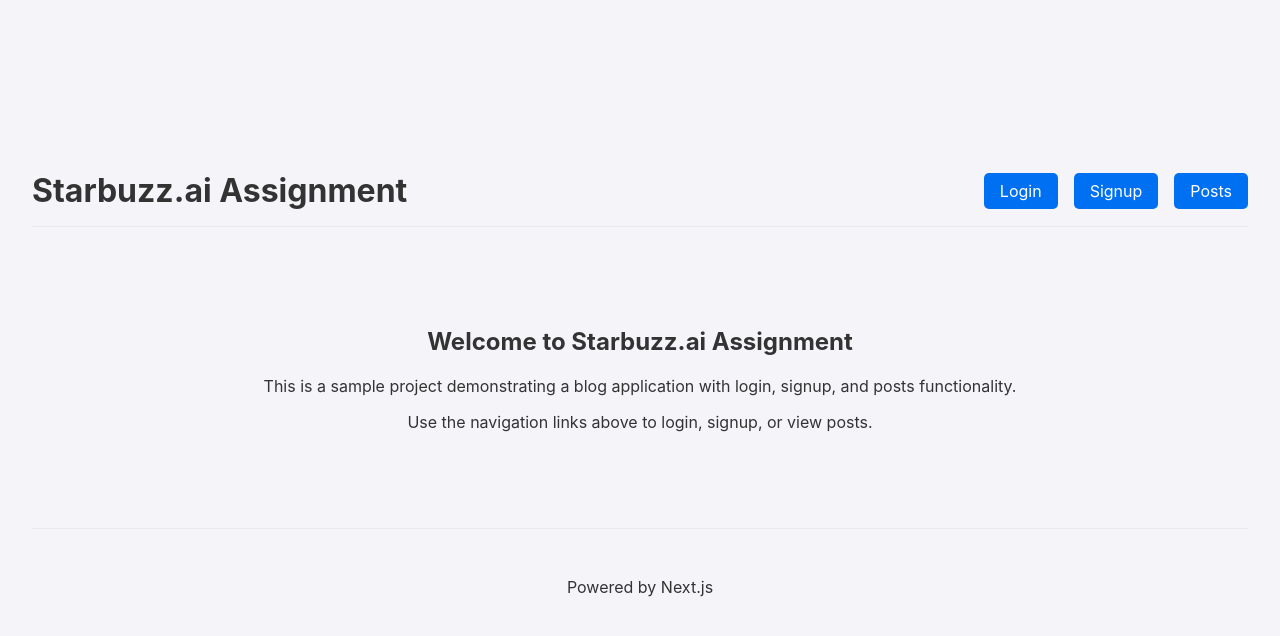
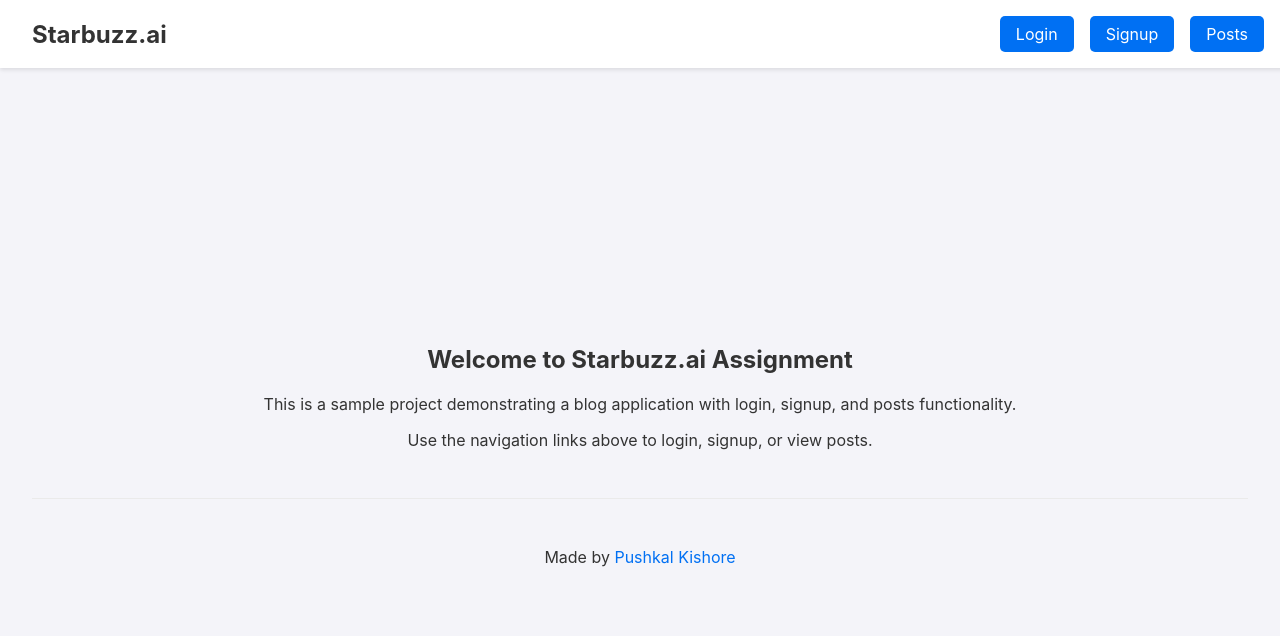
Before and after one commit to pushkalkishore/starbuzz-assignment, a Next.js app in the folder blog-frontend/: page / in a window 1280 px wide. Shown: the top 636 px of the page. Built offline with nearby package versions, Linux system fonts and the light colour scheme.

Commit message:
UI modifications

```diff
--- a/blog-frontend/pages/index.js
+++ b/blog-frontend/pages/index.js
@@ -4,7 +4,7 @@ export default function Home() {
   return (
     <div className="container">
       <header className="header">
-        <h1>Starbuzz.ai Assignment</h1>
+        <h1>Starbuzz.ai</h1>
         <nav className="nav">
           <Link href="/login">Login</Link>
           <Link href="/signup">Signup</Link>
@@ -22,7 +22,12 @@ export default function Home() {
       </main>
 
       <footer className="footer">
-        <p>Powered by Next.js</p>
+        <p>
+          Made by{" "}
+          <a href="https://www.linkedin.com/in/your-linkedin-profile-url">
+            Pushkal Kishore
+          </a>
+        </p>
       </footer>
     </div>
   );
--- a/blog-frontend/styles/globals.css
+++ b/blog-frontend/styles/globals.css
@@ -28,21 +28,28 @@ a:hover {
 
 .header {
   display: flex;
-  width: 100%;
   justify-content: space-between;
   align-items: center;
-  padding: 1rem 0;
-  border-bottom: 1px solid #eaeaea;
+  width: 100%;
+  padding: 1rem 2rem;
+  background-color: #ffffff;
+  box-shadow: 0 2px 4px rgba(0, 0, 0, 0.1);
+  position: fixed;
+  top: 0;
+  left: 0;
+  right: 0;
+  z-index: 1000;
 }
 
 .header h1 {
-  font-size: 2rem;
+  font-size: 1.5rem;
   margin: 0;
 }
 
 .nav {
   display: flex;
   gap: 1rem;
+  margin-right: 3rem;
 }
 
 .nav a {
@@ -59,8 +66,9 @@ a:hover {
 }
 
 .main {
-  padding: 5rem 0;
+  padding: 5rem 2rem 2rem;
   text-align: center;
+  margin-top: 60px; /* Add margin to prevent content from being hidden under the fixed header */
 }
 
 .footer {
```
